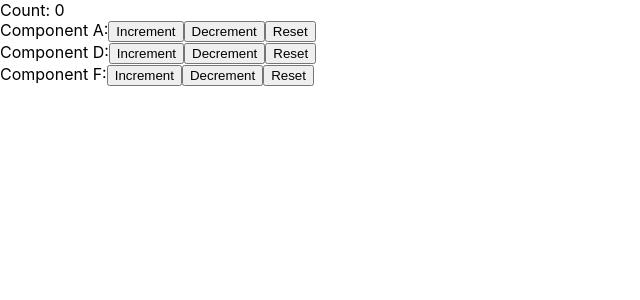
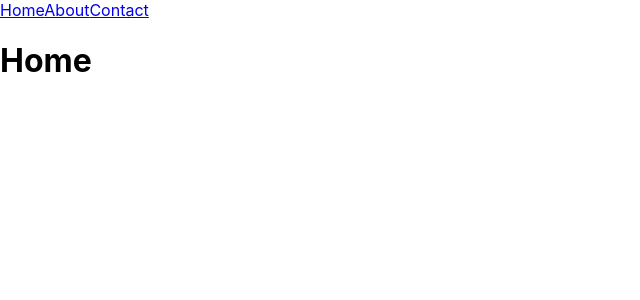
Before and after one commit to FilipKalicanin/react-documentation-advanced, a React (Create React App) app: page / in a window 1280 px wide. Shown: the top 300 px of the page, without its empty margins (0-640 px from the left). Built offline with nearby package versions, Linux system fonts and the light colour scheme.

Commit message:
react hooks, beginning of ReactRouter

```diff
--- a/package.json
+++ b/package.json
@@ -8,6 +8,7 @@
     "@testing-library/user-event": "^12.8.3",
     "react": "^17.0.2",
     "react-dom": "^17.0.2",
+    "react-router-dom": "^5.2.0",
     "react-scripts": "4.0.3",
     "web-vitals": "^1.1.2"
   },
--- /dev/null
+++ b/src/Router/App.js
@@ -0,0 +1,64 @@
+import React from 'react';
+import { BrowserRouter, Switch, Link, Route } from 'react-router-dom'
+
+function App() {
+
+    return (
+        <BrowserRouter>
+            <Link to="/">Home</Link>
+            <Link to="/about">About</Link>
+            <Link to="/contact">Contact</Link>
+
+            <Switch>
+                <Route exact path="/">
+                    <Home />
+                </Route>
+                <Route path="/about">
+                    <About />
+                </Route>
+                <Route path="/contact">
+                    <Contact />
+                </Route>
+            </Switch>
+        </BrowserRouter>
+    )
+}
+
+function Home() {
+    return (
+        <h1>Home</h1>
+    )
+}
+
+function About() {
+    return (
+        <h1>About</h1>
+    )
+}
+
+function Contact() {
+    return (
+        <h1>Contact</h1>
+    )
+}
+
+export default App;
+/*
+When <Switch> is rendered it searches trough children <Route> elements to find
+an exact match. If no match is found, it will render nothing (null);
+
+Route with path="/" will always match the url because all urls have /.
+So it is important to put exact atribute before path="/",
+or to place it in last place.. if path is only /
+
+<BrowserRouter> will keep UI in sync with API
+
+<Link> provides declerative, accessible navigation around application.
+Link is acctualy <a href="" /> that will onClick lead a page to desired url
+
+<Redirect> will navigate to a new location. The new location will override the current location in the history stack
+(?)
+<Retirect to="desired/location" />
+
+
+*/
--- a/src/index.js
+++ b/src/index.js
@@ -17,7 +17,8 @@ import './index.css';
 // import Example from './Hooks/ReactDocx/ReactUseEffect';
 // import App from './Hooks/ReactDocx/ReactUseContext';
 // import App from './Hooks/ReactDocx/useReducer/ReactUseReducer';
-import App from './Hooks/ReactDocx/useReducer/useReducerWithUseContext.js/App';
+// import App from './Hooks/ReactDocx/useReducer/useReducerWithUseContext.js/App';
+import App from './Router/App';
 
 ReactDOM.render(
   <React.StrictMode>
```
Also changed, not shown: 1 other file (tests, documents, lock files or other folders).
